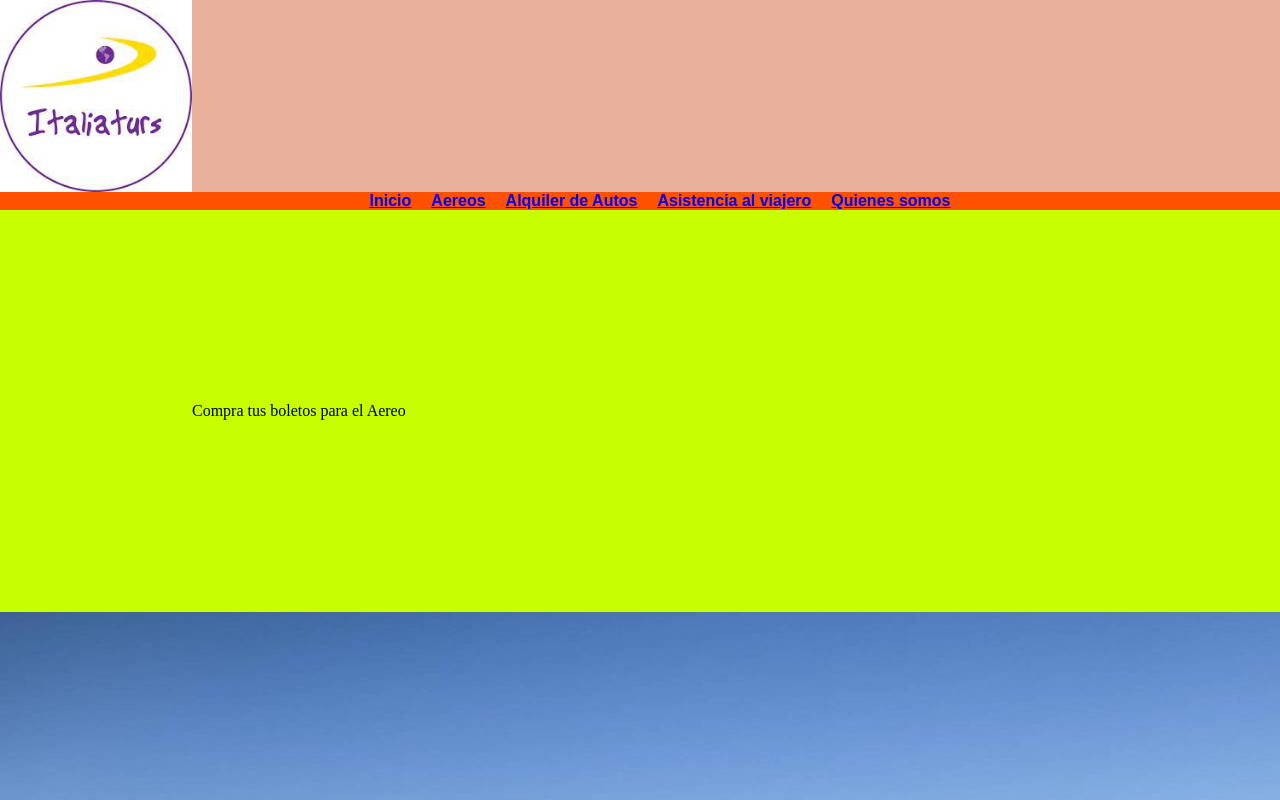
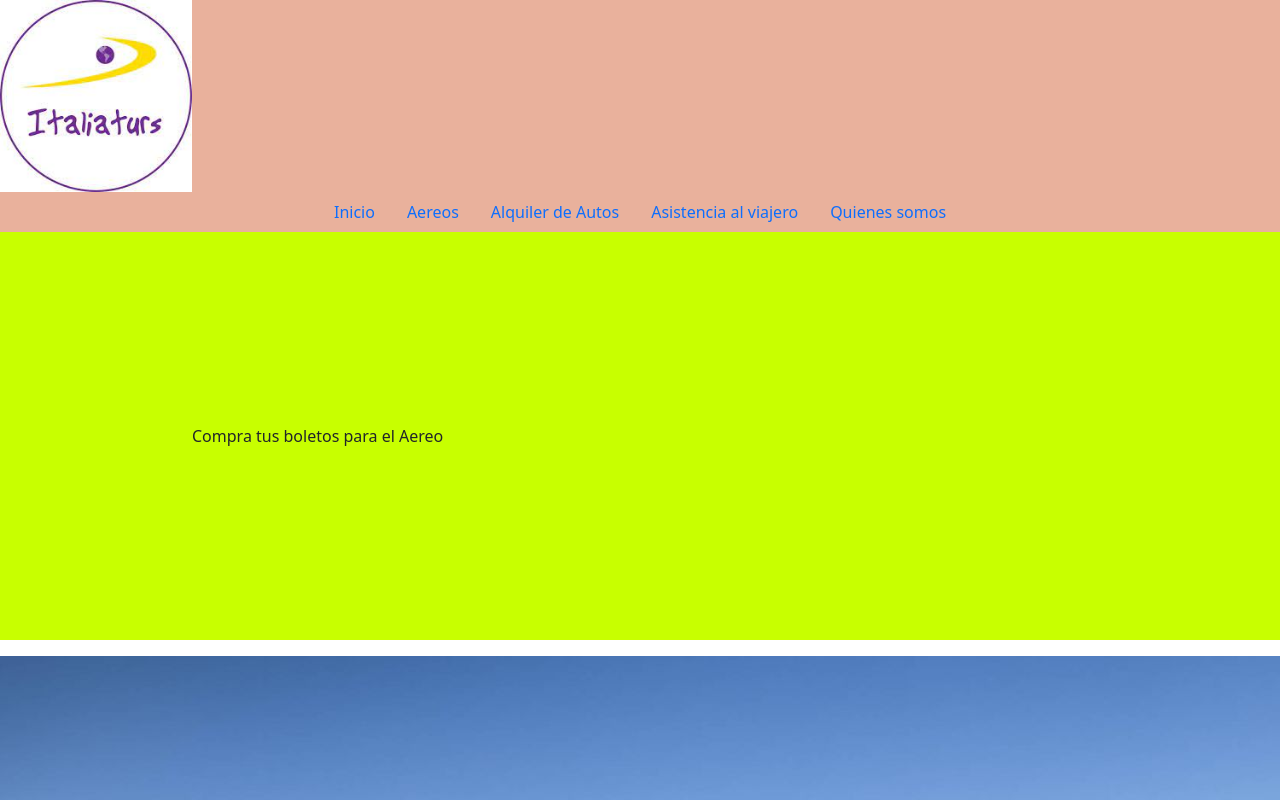
Before and after one commit to FrancoGasco/Empresadeviajes-Gasco, a plain HTML site: page Codigo/Aereos.html in a window 1280 px wide. Shown: the top 800 px of the page. Drawn offline with nearby package versions, Linux system fonts and the light colour scheme.

Commit message:
NAvbar en los 5 html

```diff
--- a/Codigo/Aereos.html
+++ b/Codigo/Aereos.html
@@ -6,29 +6,36 @@
     <meta name="viewport" content="width=device-width, initial-scale=1.0">
     <!--CSS-->
     <link rel="stylesheet" href="style.css">
+    <!--Boostrap-->
+    <link href="https://cdn.jsdelivr.net/npm/bootstrap@5.1.3/dist/css/bootstrap.min.css" rel="stylesheet" integrity="sha384-1BmE4kWBq78iYhFldvKuhfTAU6auU8tT94WrHftjDbrCEXSU1oBoqyl2QvZ6jIW3" crossorigin="anonymous">
     <title>Aereos</title>
 </head>
 <body>
+    <!--Boostrap-->
+    <script src="https://cdn.jsdelivr.net/npm/@popperjs/core@2.10.2/dist/umd/popper.min.js" integrity="sha384-7+zCNj/IqJ95wo16oMtfsKbZ9ccEh31eOz1HGyDuCQ6wgnyJNSYdrPa03rtR1zdB" crossorigin="anonymous"></script>
+<script src="https://cdn.jsdelivr.net/npm/bootstrap@5.1.3/dist/js/bootstrap.min.js" integrity="sha384-QJHtvGhmr9XOIpI6YVutG+2QOK9T+ZnN4kzFN1RtK3zEFEIsxhlmWl5/YESvpZ13" crossorigin="anonymous"></script>
     <header class="headerIndex" >
         <img src="/multimededia/images.jpg" alt="logo" class="logo">
 
-            <ul class="lista-header">
-                <li>
-                    <a href="index.html">Inicio</a>
+           <!--Navbar Boostrap-->
+        <ul class="nav justify-content-center">
+            <li class="nav-item">
+              <a class="nav-link active" aria-current="page" href="index.html">Inicio</a>
             </li>
-                <li>
-                    <a href="Aereos.html">Aereos</a>
+            <li class="nav-item">
+              <a class="nav-link" href="Aereos.html">Aereos</a>
             </li>
-                <li>
-                    <a href="AlquilerdeAutos.html">Alquiler de Autos</a>
+            <li class="nav-item">
+              <a class="nav-link" href="AlquilerdeAutos.html">Alquiler de Autos</a>
             </li>
-                <li>
-                    <a href="Asistenciaalviajero.html">Asistencia al viajero</a>
+            <li class="nav-item">
+              <a class="nav-link " href="Asistenciaalviajero.html">Asistencia al viajero</a>
             </li>
-                <li>
-                    <a href="Quienessomos.html">Quienes somos</a>
+            <li class="nav-item">
+                <a class="nav-link" href="Quienessomos.html">Quienes somos</a>
               </li>
           </ul>
+          <!---->
 
         </header>
 
```
Also changed, not shown: Codigo/AlquilerdeAutos.html (+18 -12 lines), Codigo/Asistenciaalviajero.html (+0 -18 lines), Codigo/Quienessomos.html (+19 -13 lines), Codigo/index.html (+14 -12 lines). Lines whose indentation alone changed are shown as unchanged.
